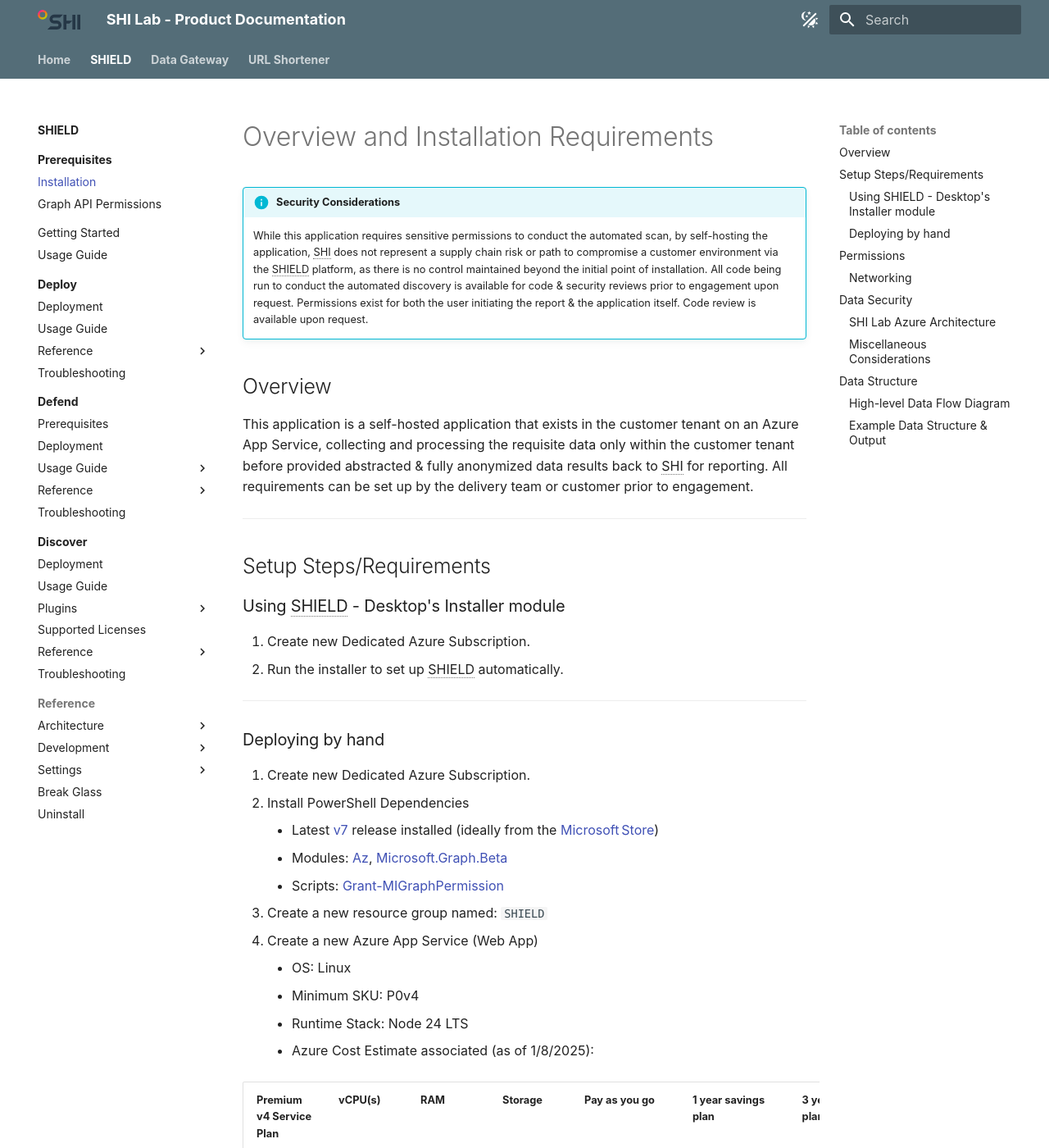
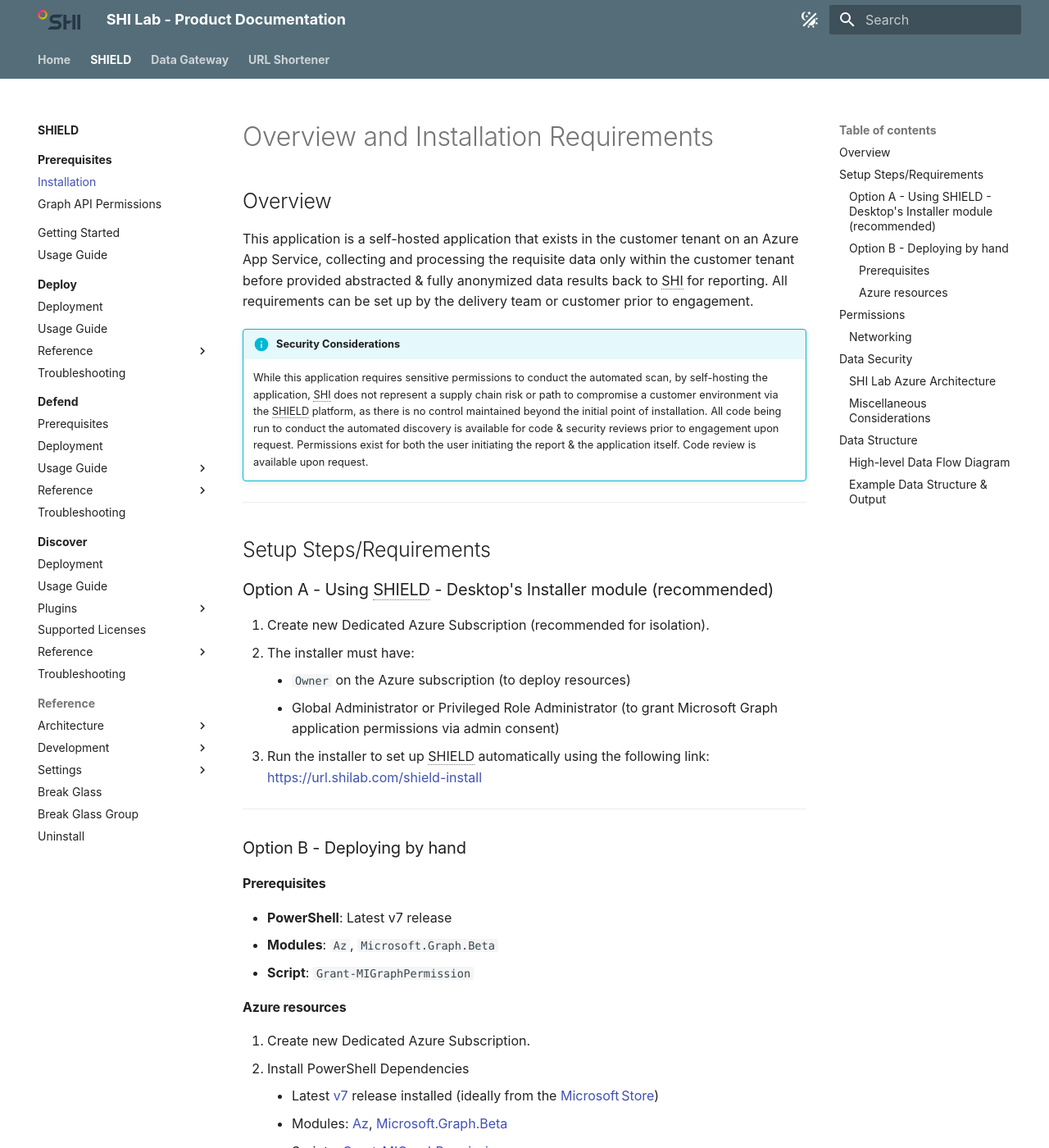
Before and after one commit to Software-Hardware-Integration-Lab/Documentation, an MkDocs documentation site: the page built from docs/SHIELD/Prerequisites/Installation.md, in a window 1280 px wide and 1400 px high. Shown: the whole window at 82% size. Built offline with MkDocs 1.6.1 and Material for MkDocs 9.7.7, drawn with Linux system fonts in a browser that asks for light colours; plug-ins that fetch from the network failed and are left out; some of the changed text lies outside the part shown.

Commit message:
Added Break Glass Group Documentation and Installation Updates

```diff
--- a/docs/SHIELD/Prerequisites/Installation.md
+++ b/docs/SHIELD/Prerequisites/Installation.md
@@ -1,24 +1,36 @@
 # Overview and Installation Requirements
-
-!!! info "Security Considerations"
-    While this application requires sensitive permissions to conduct the automated scan, by self-hosting the application, SHI does not represent a supply chain risk or path to compromise a customer environment via the SHIELD platform, as there is no control maintained beyond the initial point of installation. All code being run to conduct the automated discovery is available for code & security reviews prior to engagement upon request. Permissions exist for both the user initiating the report & the application itself. Code review is available upon request.
 
 ## Overview
 
 This application is a self-hosted application that exists in the customer tenant on an Azure App Service, collecting and processing the requisite data only within the customer tenant before provided abstracted & fully anonymized data results back to SHI for reporting. All requirements can be set up by the delivery team or customer prior to engagement.
 
+!!! info "Security Considerations"
+    While this application requires sensitive permissions to conduct the automated scan, by self-hosting the application, SHI does not represent a supply chain risk or path to compromise a customer environment via the SHIELD platform, as there is no control maintained beyond the initial point of installation. All code being run to conduct the automated discovery is available for code & security reviews prior to engagement upon request. Permissions exist for both the user initiating the report & the application itself. Code review is available upon request.
+
 ---
 
 ## Setup Steps/Requirements
 
-### Using SHIELD - Desktop's Installer module
+### Option A - Using SHIELD - Desktop's Installer module (recommended)
 
-1. Create new Dedicated Azure Subscription.
-2. Run the installer to set up SHIELD automatically.
+1. Create new Dedicated Azure Subscription (recommended for isolation).
+2. The installer must have:
+    - `Owner` on the Azure subscription (to deploy resources)
+    - Global Administrator or Privileged Role Administrator (to grant Microsoft Graph application permissions via admin consent)
+3. Run the installer to set up SHIELD automatically using the following link: [https://url.shilab.com/shield-install](https://url.shilab.com/shield-install)
 
 ---
 
-### Deploying by hand
+### Option B - Deploying by hand
+
+#### Prerequisites
+
+- **PowerShell**: Latest v7 release
+- **Modules**: `Az`, `Microsoft.Graph.Beta`
+- **Script**: `Grant-MIGraphPermission`
+
+
+#### Azure resources
 
 1. Create new Dedicated Azure Subscription.
 2. Install PowerShell Dependencies
--- a/mkdocs.yml
+++ b/mkdocs.yml
@@ -251,6 +251,7 @@ nav:
               - Debug Mode: SHIELD/Reference/Settings/Debug-Mode.md
               - Environment Variables: SHIELD/Reference/Settings/Environmental-Variables-Reference.md
           - Break Glass: SHIELD/Reference/Break-Glass-Overview.md
+          - Break Glass Group: SHIELD/Reference/Break-Glass-Group.md
           - Uninstall: SHIELD/Reference/Uninstall.md
 
   - Data Gateway:
```
Also changed, not shown: other parts of docs/SHIELD/Prerequisites/Installation.md (+1 -1 lines), docs/SHIELD/Prerequisites/Required-Graph-API-Permissions.md (+16 -0 lines), docs/SHIELD/Reference/Break-Glass-Group.md (added, +51 -0 lines).
